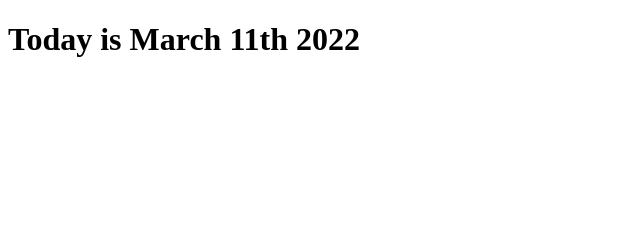
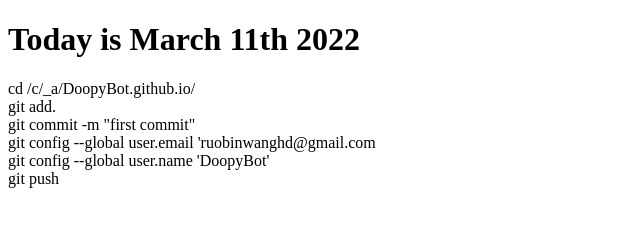
Before and after one commit to DoopyBot/DoopyBot.github.io, a plain HTML site: page index.html in a window 1280 px wide. Shown: the whole page, without its empty margins (0-640 px from the left). Drawn offline with Linux system fonts and the light colour scheme.

Commit message:
first commit

```diff
--- a/index.html
+++ b/index.html
@@ -6,6 +6,16 @@
 </head>
 <body>
     <h1> Today is March 11th 2022</h1>
-
+    cd /c/_a/DoopyBot.github.io/
+    <br>
+    git add.
+    <br>
+    git commit -m "first commit"
+    <br>
+    git config --global user.email 'ruobinwanghd@gmail.com
+    <br>
+    git config --global user.name 'DoopyBot'
+    <br>
+    git push
 </body>
 </html>
```
